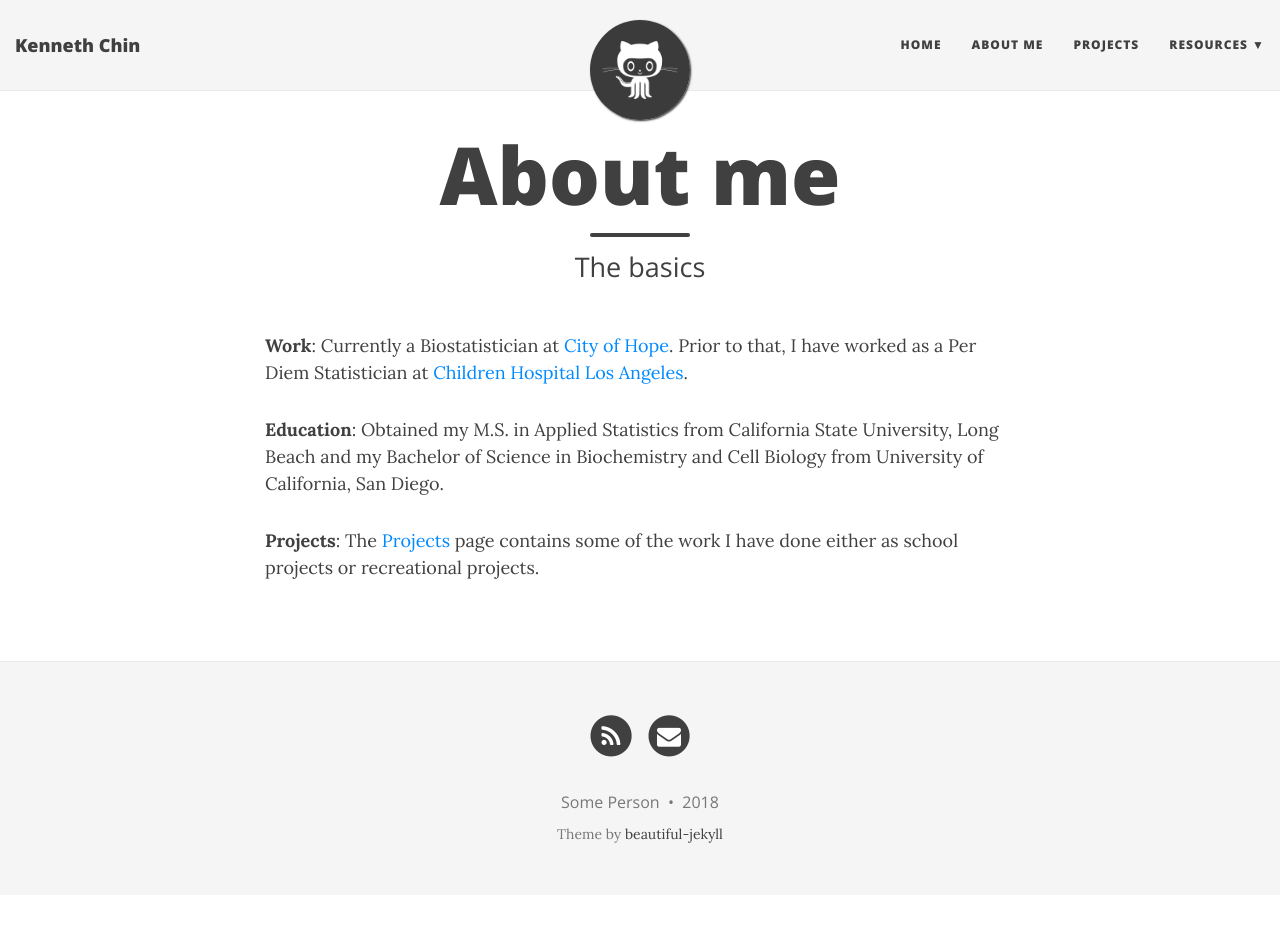
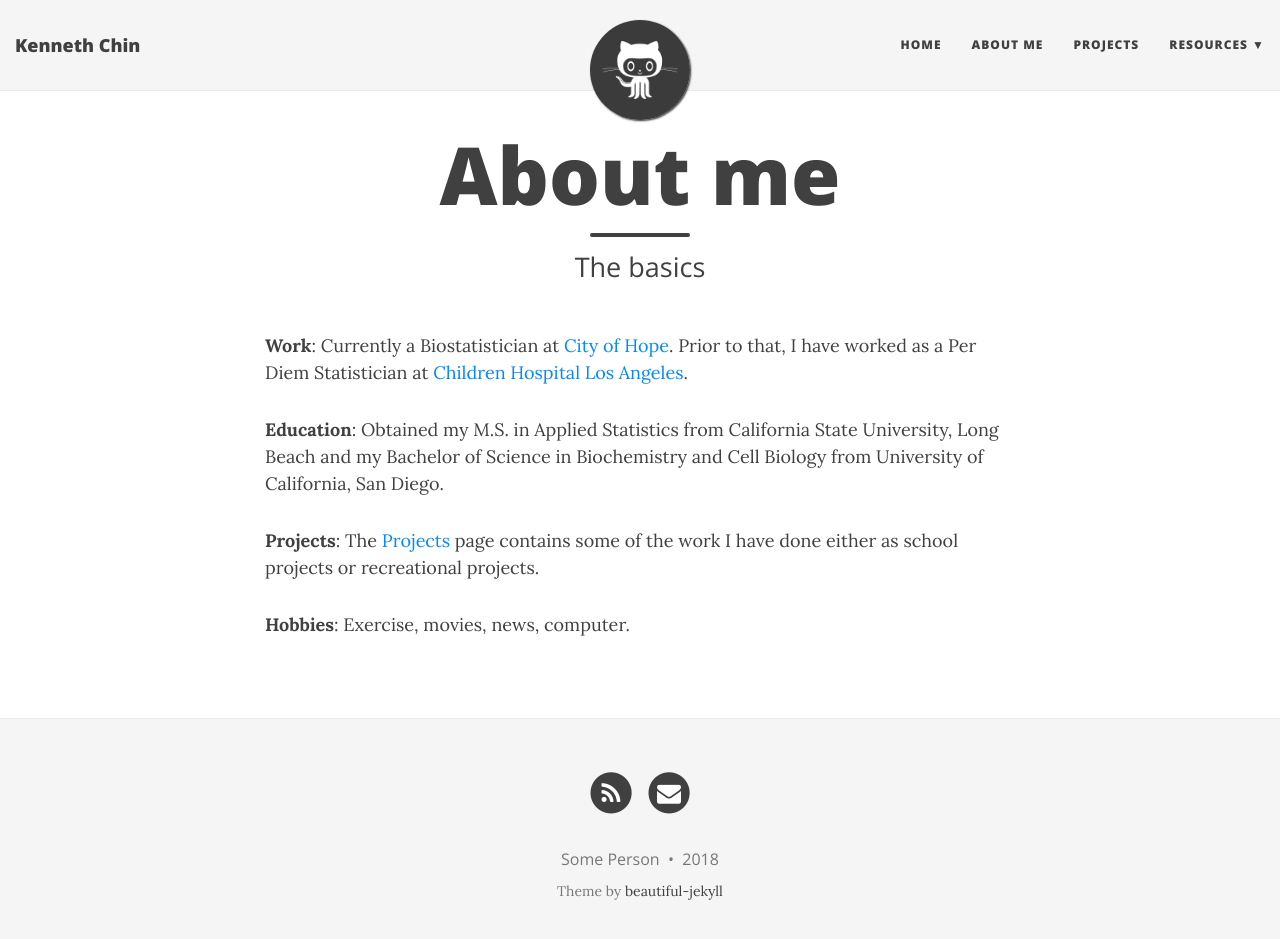
Before and after one commit to kennchin/kennchin.github.io, a Jekyll site: the page built from aboutme.md, in a window 1280 px wide and 952 px high. Shown: the top 939 px of the window. Built offline with Jekyll 4.4.1, drawn with Linux system fonts in a browser that asks for light colours; nearby versions of some CDN libraries.

Commit message:
Update aboutme.md

```diff
--- a/aboutme.md
+++ b/aboutme.md
@@ -9,3 +9,5 @@ subtitle: The basics
 **Education**: Obtained my M.S. in Applied Statistics from California State University, Long Beach and my Bachelor of Science in Biochemistry and Cell Biology from University of California, San Diego.
 
 **Projects**: The [Projects](/Projects) page contains some of the work I have done either as school projects or recreational projects.
+
+**Hobbies**: Exercise, movies, news, computer.
```
